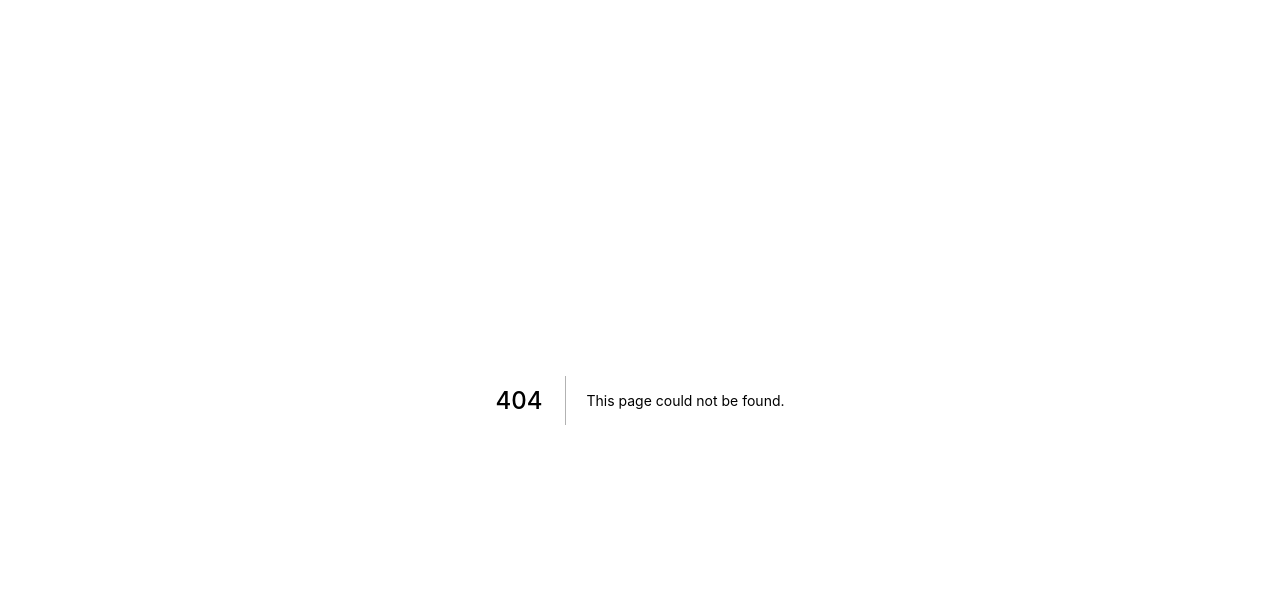
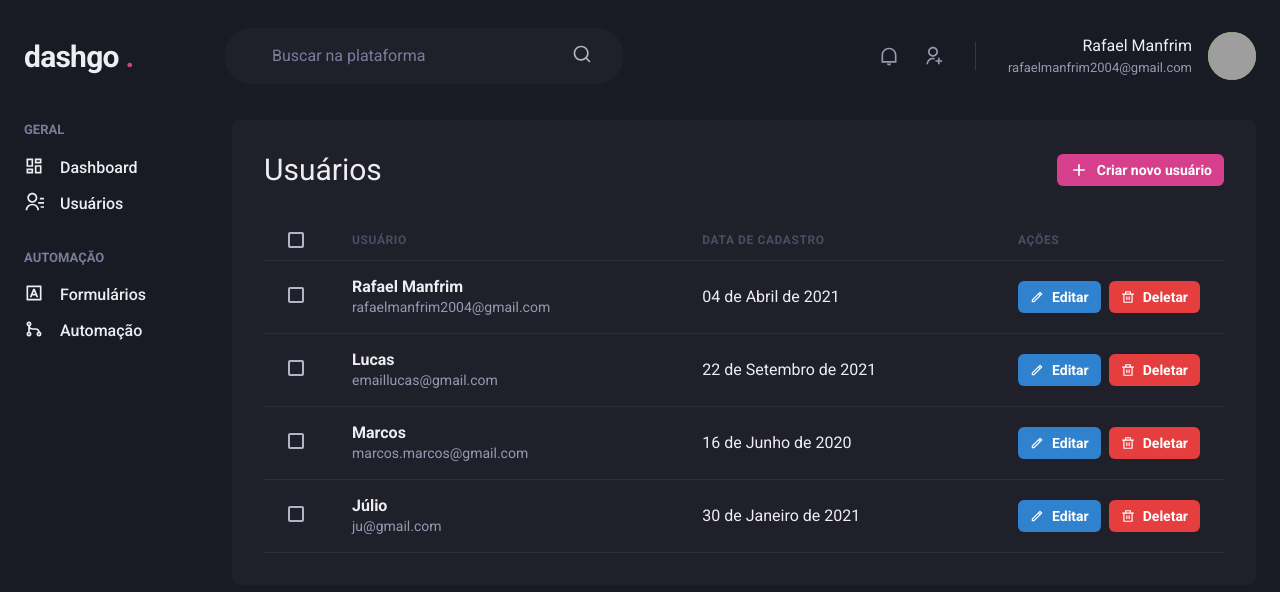
Before and after one commit to RafaelManfrim/Ignite-React-dashgo., a Next.js app: page /users in a window 1280 px wide. Before the commit this address had no page. Shown: the top 592 px of the page. Built offline with nearby package versions, Linux system fonts and the light colour scheme; grey boxes are pictures that could not be loaded.

Commit message:
Página users desenvolvida

```diff
--- /dev/null
+++ b/src/pages/users/index.tsx
@@ -0,0 +1,120 @@
+import { Box, Flex, Text, Heading, Button, Icon, Table, Thead, Tr, Th, Checkbox, Tbody, Td, HStack } from '@chakra-ui/react'
+import { Base } from '../../components/Template/Base'
+import { RiAddLine, RiDeleteBinLine, RiPencilLine } from 'react-icons/ri'
+
+export default function UserList() {
+    return (
+        <Base>
+            <Box flex="1" borderRadius="8px" bg="gray.800" p="8">
+                <Flex mb="8" justify="space-between" align="center">
+                    <Heading size="lg" fontWeight="normal">Usuários</Heading>
+                    <Button as="a" size="sm" fontSize="sm" colorScheme="pink" leftIcon={<Icon as={RiAddLine} fontSize="20"/>}>Criar novo usuário</Button>
+                </Flex>
+                <Table colorScheme="whiteAlpha">
+                    <Thead>
+                        <Tr>
+                            <Th px="6" color="gray.300" w="8">
+                                <Checkbox colorScheme="pink"/>
+                            </Th>
+                            <Th>Usuário</Th>
+                            <Th>Data de cadastro</Th>
+                            <Th w="32">Ações</Th>
+                        </Tr>
+                    </Thead>
+                    <Tbody>
+                        <Tr>
+                            <Td px="6">
+                                <Checkbox colorScheme="pink"/>
+                            </Td>
+                            <Td>
+                                <Box>
+                                    <Text fontWeight="bold">Rafael Manfrim</Text>
+                                    <Text fontSize="sm" color="gray.300">rafaelmanfrim2004@gmail.com</Text>
+                                </Box>
+                            </Td>
+                            <Td>04 de Abril de 2021</Td>
+                            <Td>
+                                <HStack>
+                                    <Button size="sm" colorScheme="blue" leftIcon={<Icon as={RiPencilLine}></Icon>}>
+                                        Editar
+                                    </Button>
+                                    <Button size="sm" colorScheme="red" leftIcon={<Icon as={RiDeleteBinLine}></Icon>}>
+                                        Deletar
+                                    </Button>
+                                </HStack>
+                            </Td>
+                        </Tr>
+                        {/* { Mais usuários } */}
+
+                        <Tr>
+                            <Td px="6">
+                                <Checkbox colorScheme="pink"/>
+                            </Td>
+                            <Td>
+                                <Box>
+                                    <Text fontWeight="bold">Lucas</Text>
+                                    <Text fontSize="sm" color="gray.300">emaillucas@gmail.com</Text>
+                                </Box>
+                            </Td>
+                            <Td>22 de Setembro de 2021</Td>
+                            <Td>
+                                <HStack>
+                                    <Button size="sm" colorScheme="blue" leftIcon={<Icon as={RiPencilLine}></Icon>}>
+                                        Editar
+                                    </Button>
+                                    <Button size="sm" colorScheme="red" leftIcon={<Icon as={RiDeleteBinLine}></Icon>}>
+                                        Deletar
+                                    </Button>
+                                </HStack>
+                            </Td>
+                        </Tr>
+                        <Tr>
+                            <Td px="6">
+                                <Checkbox colorScheme="pink"/>
+                            </Td>
+                            <Td>
+                                <Box>
+                                    <Text fontWeight="bold">Marcos</Text>
+                                    <Text fontSize="sm" color="gray.300">marcos.marcos@gmail.com</Text>
+                                </Box>
+                            </Td>
+                            <Td>16 de Junho de 2020</Td>
+                            <Td>
+                                <HStack>
+                                    <Button size="sm" colorScheme="blue" leftIcon={<Icon as={RiPencilLine}></Icon>}>
+                                        Editar
+                                    </Button>
+                                    <Button size="sm" colorScheme="red" leftIcon={<Icon as={RiDeleteBinLine}></Icon>}>
+                                        Deletar
+                                    </Button>
+                                </HStack>
+                            </Td>
+                        </Tr>
+                        <Tr>
+                            <Td px="6">
+                                <Checkbox colorScheme="pink"/>
+                            </Td>
+                            <Td>
+                                <Box>
+                                    <Text fontWeight="bold">Júlio</Text>
+                                    <Text fontSize="sm" color="gray.300">ju@gmail.com</Text>
+                                </Box>
+                            </Td>
+                            <Td>30 de Janeiro de 2021</Td>
+                            <Td>
+                                <HStack>
+                                    <Button size="sm" colorScheme="blue" leftIcon={<Icon as={RiPencilLine}></Icon>}>
+                                        Editar
+                                    </Button>
+                                    <Button size="sm" colorScheme="red" leftIcon={<Icon as={RiDeleteBinLine}></Icon>}>
+                                        Deletar
+                                    </Button>
+                                </HStack>
+                            </Td>
+                        </Tr>
+                    </Tbody>
+                </Table>
+            </Box>
+        </Base>
+    )
+}
```
